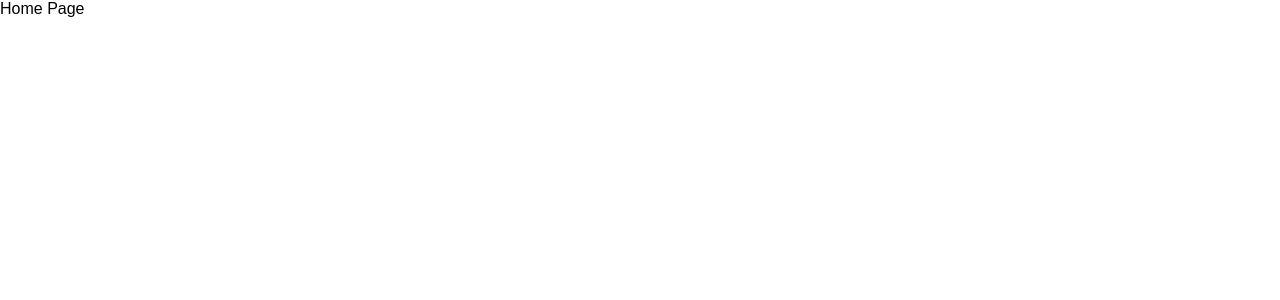
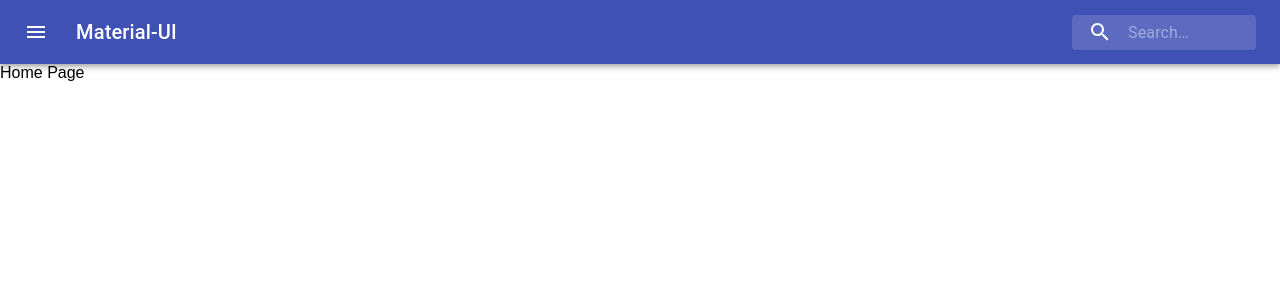
Before and after one commit to nerocui/gaby, a React (Create React App) app in the folder gaby_client/: page /home in a window 1280 px wide. Shown: the top 300 px of the page. Built offline with nearby package versions, Linux system fonts and the light colour scheme; sample sign-in values are in the browser's storage.

Commit message:
Added app bar

```diff
--- /dev/null
+++ b/gaby_client/src/ui/components/AppBarHome.tsx
@@ -0,0 +1,101 @@
+import React from 'react';
+import AppBar from '@material-ui/core/AppBar';
+import Toolbar from '@material-ui/core/Toolbar';
+import IconButton from '@material-ui/core/IconButton';
+import Typography from '@material-ui/core/Typography';
+import InputBase from '@material-ui/core/InputBase';
+import { createStyles, fade, Theme, makeStyles } from '@material-ui/core/styles';
+import MenuIcon from '@material-ui/icons/Menu';
+import SearchIcon from '@material-ui/icons/Search';
+
+const useStyles = makeStyles((theme: Theme) =>
+  createStyles({
+    root: {
+      flexGrow: 1,
+    },
+    menuButton: {
+      marginRight: theme.spacing(2),
+    },
+    title: {
+      flexGrow: 1,
+      display: 'none',
+      [theme.breakpoints.up('sm')]: {
+        display: 'block',
+      },
+    },
+    search: {
+      position: 'relative',
+      borderRadius: theme.shape.borderRadius,
+      backgroundColor: fade(theme.palette.common.white, 0.15),
+      '&:hover': {
+        backgroundColor: fade(theme.palette.common.white, 0.25),
+      },
+      marginLeft: 0,
+      width: '100%',
+      [theme.breakpoints.up('sm')]: {
+        marginLeft: theme.spacing(1),
+        width: 'auto',
+      },
+    },
+    searchIcon: {
+      width: theme.spacing(7),
+      height: '100%',
+      position: 'absolute',
+      pointerEvents: 'none',
+      display: 'flex',
+      alignItems: 'center',
+      justifyContent: 'center',
+    },
+    inputRoot: {
+      color: 'inherit',
+    },
+    inputInput: {
+      padding: theme.spacing(1, 1, 1, 7),
+      transition: theme.transitions.create('width'),
+      width: '100%',
+      [theme.breakpoints.up('sm')]: {
+        width: 120,
+        '&:focus': {
+          width: 200,
+        },
+      },
+    },
+  }),
+);
+
+export default function AppBarHome() {
+  const classes = useStyles();
+
+  return (
+    <div className={classes.root}>
+      <AppBar position="static">
+        <Toolbar>
+          <IconButton
+            edge="start"
+            className={classes.menuButton}
+            color="inherit"
+            aria-label="open drawer"
+          >
+            <MenuIcon />
+          </IconButton>
+          <Typography className={classes.title} variant="h6" noWrap>
+            Material-UI
+          </Typography>
+          <div className={classes.search}>
+            <div className={classes.searchIcon}>
+              <SearchIcon />
+            </div>
+            <InputBase
+              placeholder="Search…"
+              classes={{
+                root: classes.inputRoot,
+                input: classes.inputInput,
+              }}
+              inputProps={{ 'aria-label': 'search' }}
+            />
+          </div>
+        </Toolbar>
+      </AppBar>
+    </div>
+  );
+}
--- a/gaby_client/src/ui/pages/HomePage.tsx
+++ b/gaby_client/src/ui/pages/HomePage.tsx
@@ -1,8 +1,10 @@
 import React from 'react';
+import AppBarHome from '../components/AppBarHome';
 
 const HomePage = (props: any) => {
     return (
         <div>
+            <AppBarHome />
             Home Page
         </div>
     );
```
